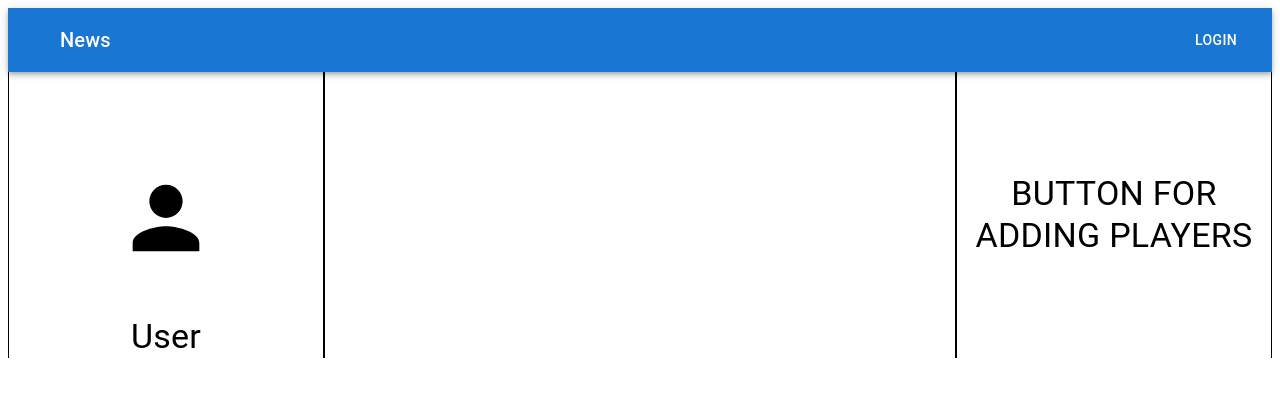
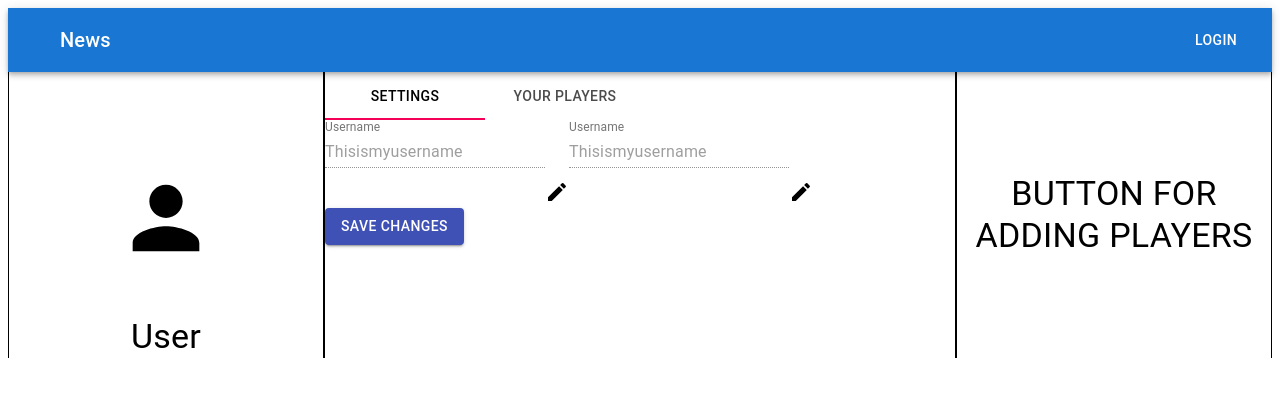
Before and after one commit to demiapollo/soccerScout, a React (Create React App) app in the folder client/: page /playerProfile/1 in a window 1280 px wide. Shown: the top 396 px of the page. Built offline with nearby package versions, Linux system fonts and the light colour scheme.

Commit message:
created Settings component

```diff
--- a/client/src/components/UserTab.js
+++ b/client/src/components/UserTab.js
@@ -2,7 +2,16 @@ import React from "react";
 
 import { makeStyles } from "@material-ui/core/styles";
 
-import { Tabs, Tab } from "@material-ui/core";
+import {
+  Tabs,
+  Tab,
+  Button,
+  FormControl,
+  InputLabel,
+  Input,
+} from "@material-ui/core";
+
+import EditIcon from "@material-ui/icons/Edit";
 
 import TabPanel from "./TabPanel";
 
@@ -23,37 +32,32 @@ const UserTab = () => {
   return (
     <div>
       <div>
-        <Tabs
-          value={value}
-          onChange={handleChange}
-          aria-label="basic tabs example"
-        >
-          <Tab label="Profile Settings" {...a11yProps(0)} />
+        <Tabs value={value} onChange={handleChange}>
+          <Tab label="Settings" {...a11yProps(0)} />
           <Tab label="Your Players" {...a11yProps(1)} />
         </Tabs>
       </div>
       <div>
-        <TabPanel value={value} index={0}></TabPanel>
+        <TabPanel value={value} index={0}>
+          <div>
+            <FormControl>
+              <InputLabel htmlFor="username">Username</InputLabel>
+              <Input id="username" value="Thisismyusername" disabled />
+            </FormControl>
+            <EditIcon style={{ paddingTop: "60px" }} />
+            <FormControl>
+              <InputLabel htmlFor="username">Username</InputLabel>
+              <Input id="username" value="Thisismyusername" disabled />
+            </FormControl>
+            <EditIcon style={{ paddingTop: "60px" }} />
+          </div>
+          <Button variant="contained" color="primary">
+            Save Changes
+          </Button>
+        </TabPanel>
       </div>
     </div>
   );
 };
 
 export default UserTab;
-
-{
-  /* <div style={{ display: "flex", justifyContent: "center" }}>
-<FormControl className={classes.form}>
-  <InputLabel htmlFor="username">Username</InputLabel>
-  <Input id="username" value="Thisismyusername" disabled />
-</FormControl>
-<EditIcon style={{ paddingTop: "60px" }} />
-</div>
-          <Button
-          variant="contained"
-          color="primary"
-          className={classes.button}
-        >
-          Save Changes
-        </Button> */
-}
--- a/client/src/pages/Profile.js
+++ b/client/src/pages/Profile.js
@@ -7,20 +7,15 @@ import {
   ListItem,
   ListItemText,
   Typography,
-  Button,
-  FormControl,
-  TextField,
-  InputLabel,
-  Input,
-  IconButton,
 } from "@material-ui/core";
 import PersonIcon from "@material-ui/icons/Person";
 import FolderIcon from "@material-ui/icons/Folder";
 import DeleteIcon from "@material-ui/icons/Delete";
-import EditIcon from "@material-ui/icons/Edit";
 
 import Avatar from "@material-ui/core/Avatar";
 import { Navigate, Link, useParams } from "react-router-dom";
+
+import UserTab from "../components/UserTab";
 
 const Profile = () => {
   const useStyles = makeStyles((theme) => ({
@@ -67,12 +62,9 @@ const Profile = () => {
             User
           </Typography>
         </Grid>
-        <Grid
-          container
-          xs={6}
-          direction="column"
-          className={classes.root}
-        ></Grid>
+        <Grid container xs={6} direction="column" className={classes.root}>
+          <UserTab />
+        </Grid>
         <Grid
           container
           direction="column"
```
Also changed, not shown: client/src/components/Settings.js (added).
